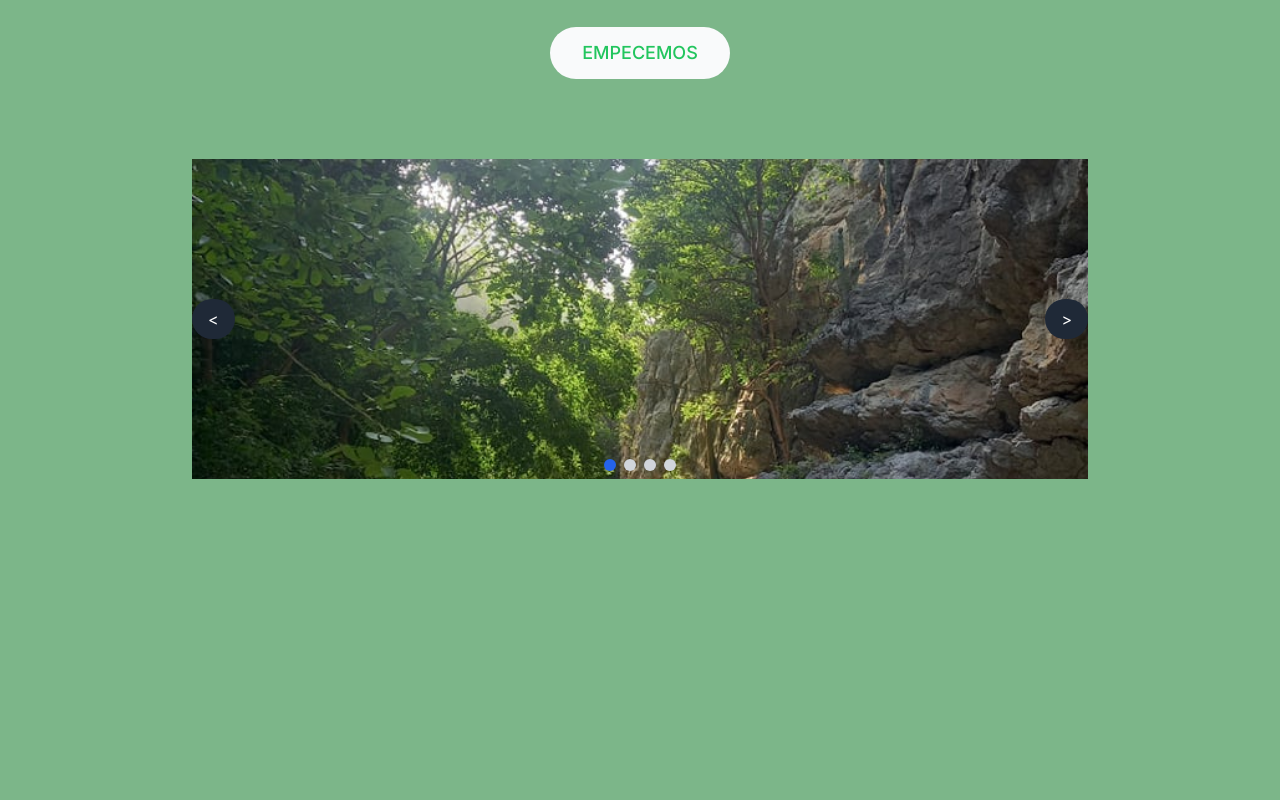
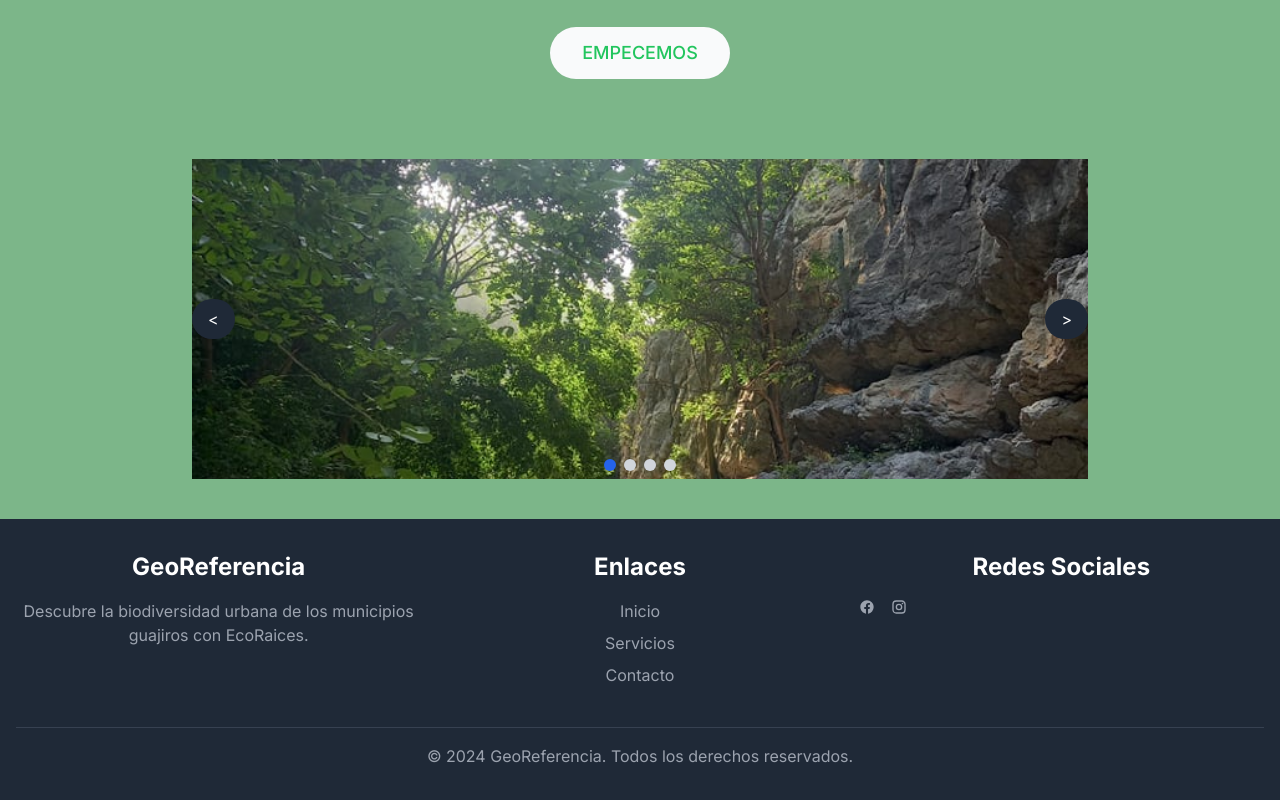
Before and after one commit to yeiid/EcoraicesProyect, a Next.js app: page / in a window 1280 px wide. Shown: the part 511-1311 px from the top of the page. Before the commit the page ends 1030 px from the top, so only its background shows below. Built offline with nearby package versions, Linux system fonts and the light colour scheme.

Commit message:
update 01

```diff
--- a/src/app/page.tsx
+++ b/src/app/page.tsx
@@ -4,6 +4,7 @@ import Link from "next/link";
 import clsx from "clsx";
 import Slider from "@/components/Slider";
 import Image from "next/image";
+import Footer from "@/components/Footer";
 
 export default function Page() {
 
@@ -38,6 +39,7 @@ export default function Page() {
         <div className=" w-full max-w-4xl m-10">
           <Slider />
         </div>
+        <Footer/>
       </section>
     </>
   );
--- a/src/app/ui/layout.tsx
+++ b/src/app/ui/layout.tsx
@@ -1,15 +1,11 @@
+import SideNav from "@/components/sidenav";
+import Footer from "@/components/Footer";
+import { FormContext } from "@/context/UserContext";
+import "leaflet/dist/leaflet.css";
 
-import SideNav from "@/components/sidenav";
-import {FormContext} from '@/context/UserContext'
-import 'leaflet/dist/leaflet.css'
-
-
-export default function Layout({
-  children,
-}: {
-  children: React.ReactNode;
-}) {
+export default function Layout({ children }: { children: React.ReactNode }) {
   return (
+    <>
       <div className="flex h-screen flex-col md:flex-row md:overflow-hidden">
         <div className="w-full flex-none md:w-64">
           <SideNav />
@@ -17,8 +13,12 @@ export default function Layout({
         <div className="flex-grow p-6 md:overflow-y-auto md:p-12">
           <FormContext>
             {children}
+            <Footer />
           </FormContext>
         </div>
+
       </div>
+
+    </>
   );
 }
--- a/src/app/ui/specie/page.tsx
+++ b/src/app/ui/specie/page.tsx
@@ -1,9 +1,10 @@
-import SpeciesList from "@/components/SpeciesList";
+// import SpeciesList from "@/components/SpeciesList";
 
 const page = () => {
   return (
     <>
-      <SpeciesList />
+      {/* <SpeciesList /> */}
+
     </>
   );
 };
--- /dev/null
+++ b/src/components/Footer.tsx
@@ -0,0 +1,92 @@
+import React from "react";
+
+import {} from "@heroicons/react/24/outline";
+const Footer = () => {
+  return (
+    <footer className="bg-gray-800 text-white">
+      <div className="container mx-auto py-8 px-4">
+        <div className="grid grid-cols-3 gap-4">
+          <div>
+            <h3 className="text-2xl font-bold mb-4">GeoReferencia</h3>
+            <p className="text-gray-400">
+              Descubre la biodiversidad urbana de los municipios guajiros con
+              EcoRaices.
+            </p>
+          </div>
+          <div>
+            <h3 className="text-2xl font-bold mb-4">Enlaces</h3>
+            <ul>
+              <li className="mb-2">
+                <a href="#" className="text-gray-400 hover:text-white">
+                  Inicio
+                </a>
+              </li>
+              <li className="mb-2">
+                <a href="#" className="text-gray-400 hover:text-white">
+                  Servicios
+                </a>
+              </li>
+              <li className="mb-2">
+                <a href="#" className="text-gray-400 hover:text-white">
+                  Contacto
+                </a>
+              </li>
+            </ul>
+          </div>
+          <div>
+            <h3 className="text-2xl font-bold mb-4">Redes Sociales</h3>
+            <ul className="flex">
+              <li className="mr-4">
+                <a href="#" className="text-gray-400 hover:text-white">
+                  <svg
+                    xmlns="http://www.w3.org/2000/svg"
+                    width="1em"
+                    height="1em"
+                    viewBox="0 0 24 24"
+                  >
+                    <path
+                      fill="currentColor"
+                      d="M12 2.04c-5.5 0-10 4.49-10 10.02c0 5 3.66 9.15 8.44 9.9v-7H7.9v-2.9h2.54V9.85c0-2.51 1.49-3.89 3.78-3.89c1.09 0 2.23.19 2.23.19v2.47h-1.26c-1.24 0-1.63.77-1.63 1.56v1.88h2.78l-.45 2.9h-2.33v7a10 10 0 0 0 8.44-9.9c0-5.53-4.5-10.02-10-10.02"
+                    />
+                  </svg>
+                </a>
+              </li>
+              {/* <li className="mr-4">
+                <a href="#" className="text-gray-400 hover:text-white">
+                  <FaTwitter />
+                </a>
+              </li> */}
+              <li className="mr-4">
+                <a href="#" className="text-gray-400 hover:text-white">
+                  <svg
+                    xmlns="http://www.w3.org/2000/svg"
+                    width="1em"
+                    height="1em"
+                    viewBox="0 0 24 24"
+                  >
+                    <path
+                      fill="currentColor"
+                      d="M7.8 2h8.4C19.4 2 22 4.6 22 7.8v8.4a5.8 5.8 0 0 1-5.8 5.8H7.8C4.6 22 2 19.4 2 16.2V7.8A5.8 5.8 0 0 1 7.8 2m-.2 2A3.6 3.6 0 0 0 4 7.6v8.8C4 18.39 5.61 20 7.6 20h8.8a3.6 3.6 0 0 0 3.6-3.6V7.6C20 5.61 18.39 4 16.4 4zm9.65 1.5a1.25 1.25 0 0 1 1.25 1.25A1.25 1.25 0 0 1 17.25 8A1.25 1.25 0 0 1 16 6.75a1.25 1.25 0 0 1 1.25-1.25M12 7a5 5 0 0 1 5 5a5 5 0 0 1-5 5a5 5 0 0 1-5-5a5 5 0 0 1 5-5m0 2a3 3 0 0 0-3 3a3 3 0 0 0 3 3a3 3 0 0 0 3-3a3 3 0 0 0-3-3"
+                    />
+                  </svg>
+                </a>
+              </li>
+              {/* <li className="mr-4">
+                <a href="#" className="text-gray-400 hover:text-white">
+                  <FaLinkedinIn />
+                </a>
+              </li> */}
+            </ul>
+          </div>
+        </div>
+        <div className="mt-8 border-t border-gray-700 pt-4 text-center">
+          <p className="text-gray-400">
+            &copy; 2024 GeoReferencia. Todos los derechos reservados.
+          </p>
+        </div>
+      </div>
+    </footer>
+  );
+};
+
+export default Footer;
```
Lines whose indentation alone changed are shown as unchanged.
